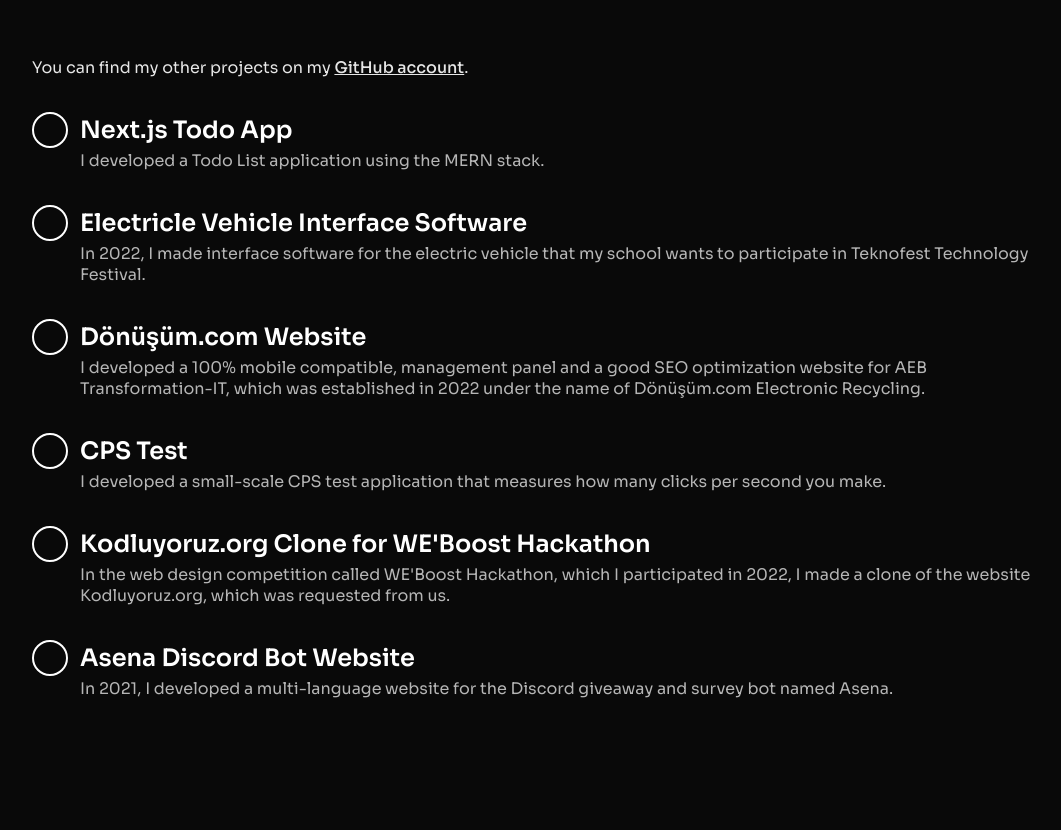
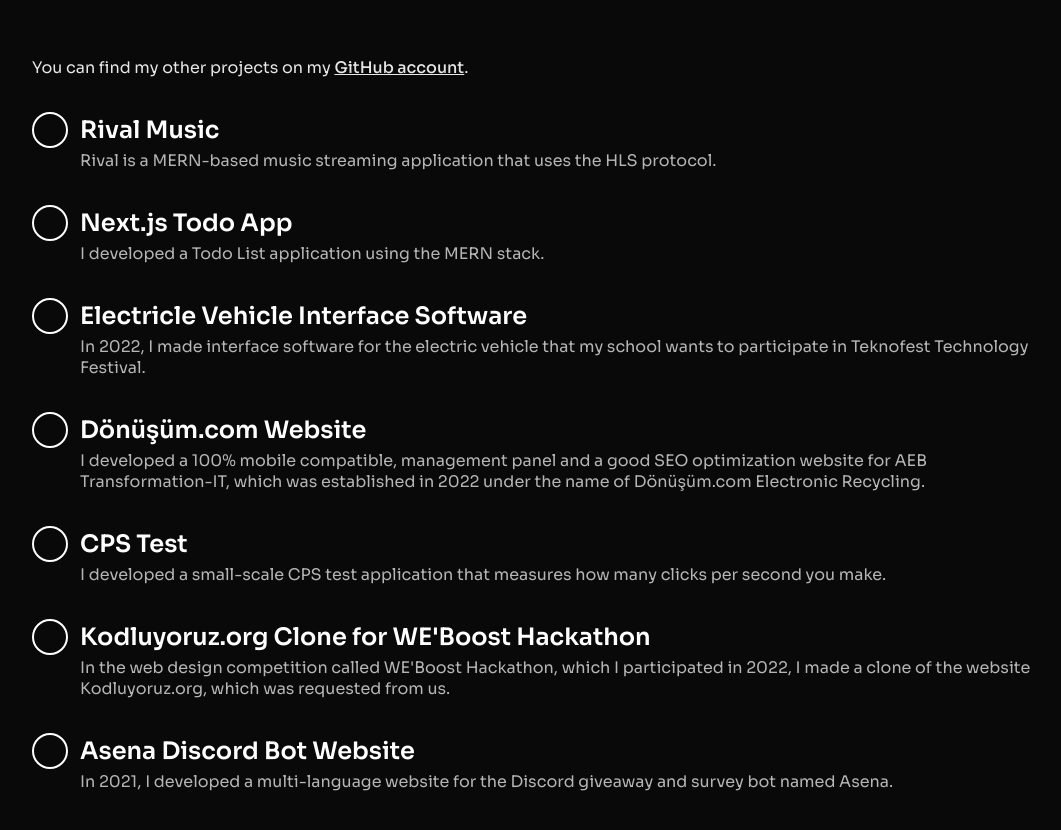
Before and after one commit to fatihege/fatihege-portfolio, a Next.js app: page / in a window 1280 px wide. Shown: the part 1463-2293 px from the top of the page, without its empty margins (88-1149 px from the left). Built offline with nearby package versions, Linux system fonts and the light colour scheme.

Commit message:
Update projects

```diff
--- a/components/projects.jsx
+++ b/components/projects.jsx
@@ -7,6 +7,11 @@
     const [canAnimateLink, setCanAnimateLink] = useState(false)
     const [canAnimateList, setCanAnimateList] = useState(false)
     const projects = [
+        {
+            url: 'https://github.com/fatihege/rival-music',
+            title: 'Rival Music',
+            description: 'Rival is a MERN-based music streaming application that uses the HLS protocol.',
+        },
         {
             url: 'https://github.com/fatihege/next-todo',
             title: 'Next.js Todo App',
```
